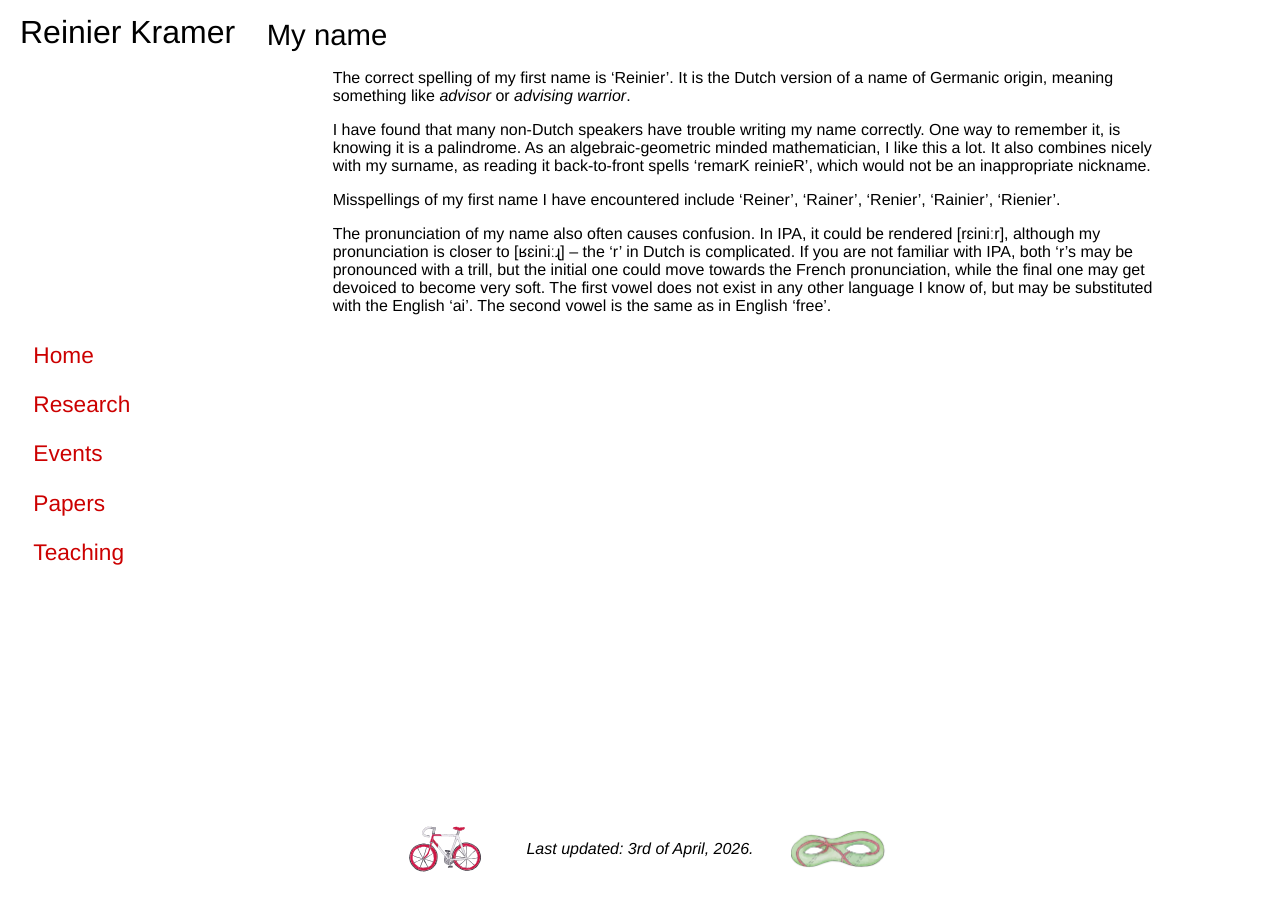
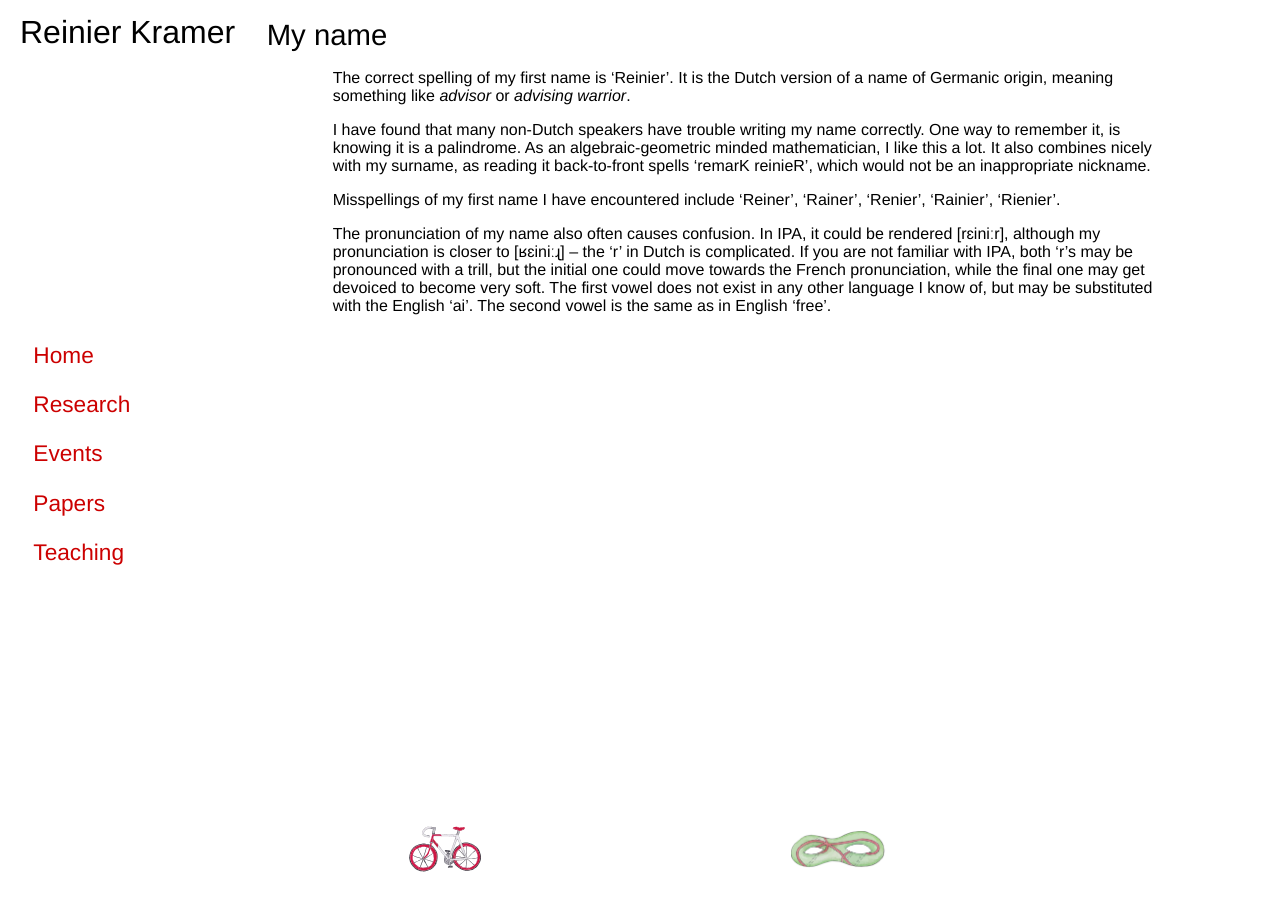
Before and after one commit to ReinierKramer/reinierkramer.github.io, a Jekyll site: the page built from name.html, in a window 1280 px wide. Built offline with Jekyll 4.4.1, drawn with Linux system fonts in a browser that asks for light colours; nearby versions of some CDN libraries.

Commit message:
New event

```diff
--- a/_includes/footer.html
+++ b/_includes/footer.html
@@ -4,7 +4,6 @@
 			<img src="{{ site.baseurl }}/Images/Fietstekening.svg" alt="My bike. Credits to R. Rens." title="My bike. Credits to R. Rens." style="height:36pt">
 		</div>
 		<div style="display: inline-block;margin:auto;max-width:225pt;padding:12pt 0;">
-			<i>Last updated: 3rd of April, 2026.</i>
 		</div>
 		<div style="float:right;height:36pt;width:67pt;display:flex;align-items: center;">
 			<img src="{{ site.baseurl }}/Images/Dessin.png" alt="Dessin d'enfant from my defense invitation. Credits to R. Rens." title="Dessin d'enfant from my defense invitation. Credits to R. Rens." style="height:28pt;">
--- a/events.html
+++ b/events.html
@@ -13,6 +13,7 @@
 	</h3>
 
 	<ul>
+		<li>25 - 26 May: <i><a href="https://indico.sissa.it/event/188/">Workshop in Geometry and Mathematical Physics</a></i>, Scuola Internazionale Superiore di Studi Avanzati, Trieste, Italy.</li>
 		<li>5 - 6 February: <i><a href="https://web.infn.it/CSN4/index.php/it/17-esperimenti/169-mmnlp-news">MMNLP Workshop 2026</a></i>, Dipartimento di Fisica, Universit&agrave; degli Studi di Milano, Milano, Italy.</li>
 	</ul>
 
```
